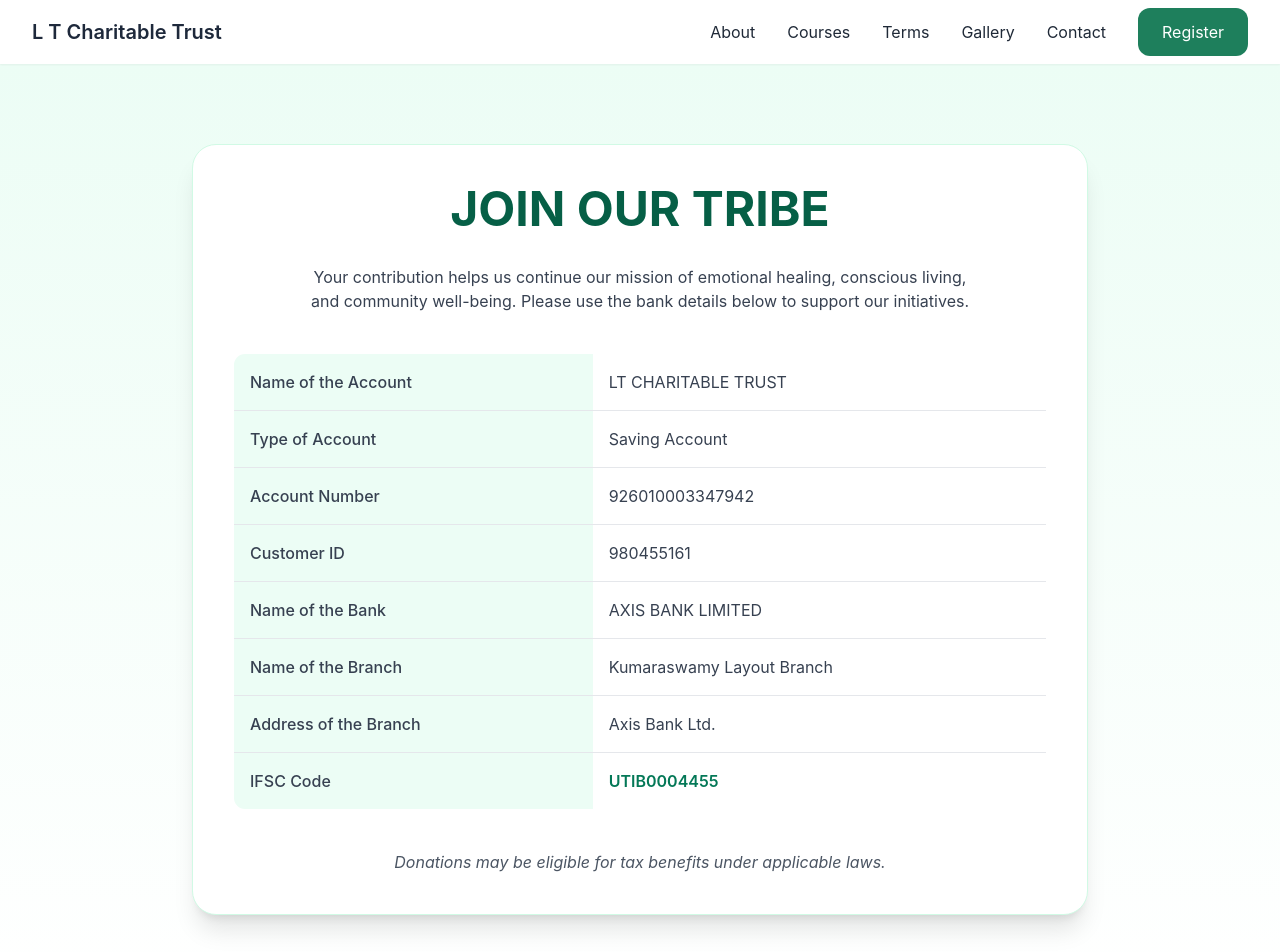
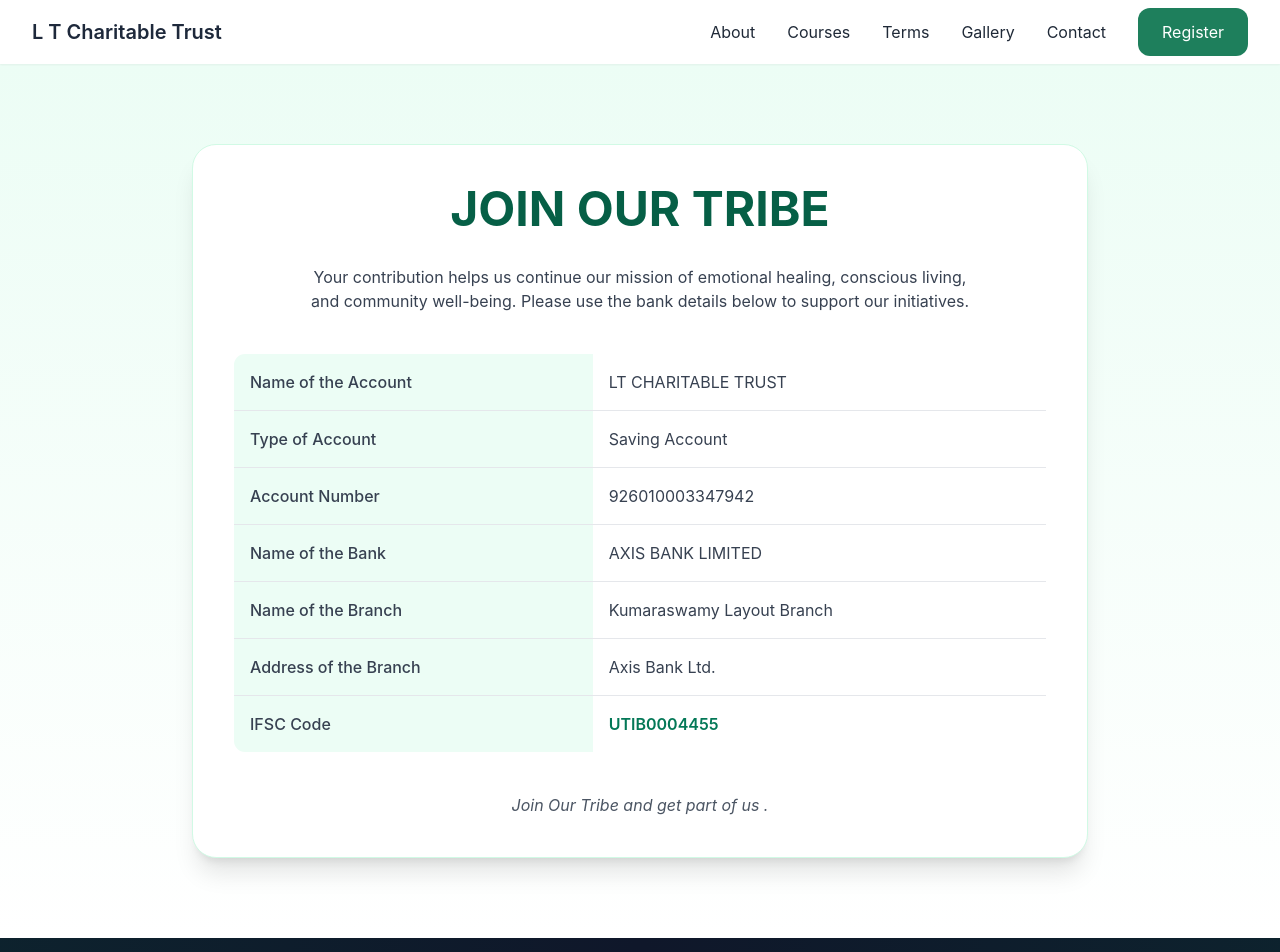
Before and after one commit to saqeeb66/trust_client, a React (Vite) app: page /donate in a window 1280 px wide. Shown: the top 952 px of the page. Built offline with nearby package versions, Linux system fonts and the light colour scheme.

Commit message:
Update Donate.jsx

```diff
--- a/src/pages/Donate.jsx
+++ b/src/pages/Donate.jsx
@@ -49,13 +49,6 @@ function Donate() {
 
                 <tr className="border-b">
                   <td className="p-4 font-medium bg-emerald-50">
-                    Customer ID
-                  </td>
-                  <td className="p-4">980455161</td>
-                </tr>
-
-                <tr className="border-b">
-                  <td className="p-4 font-medium bg-emerald-50">
                     Name of the Bank
                   </td>
                   <td className="p-4">AXIS BANK LIMITED</td>
@@ -89,7 +82,7 @@ function Donate() {
 
           {/* Footer Note */}
           <p className="mt-10 text-center text-gray-600 italic">
-            Donations may be eligible for tax benefits under applicable laws.
+            Join Our Tribe and get part of us .
           </p>
         </motion.div>
       </div>
```
